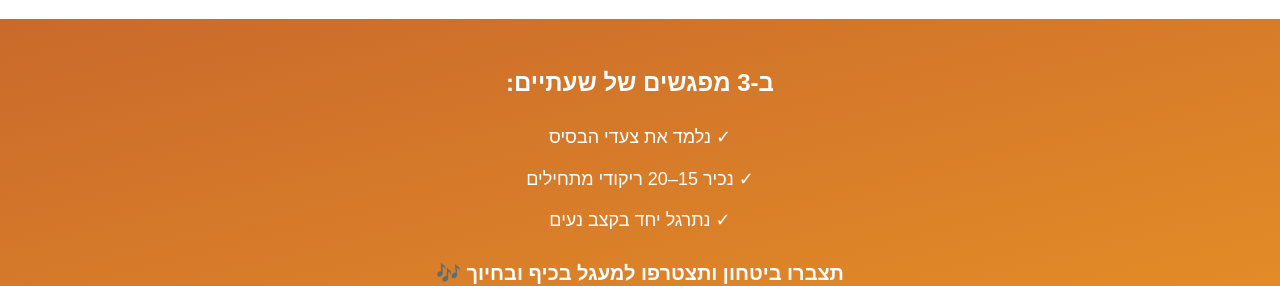
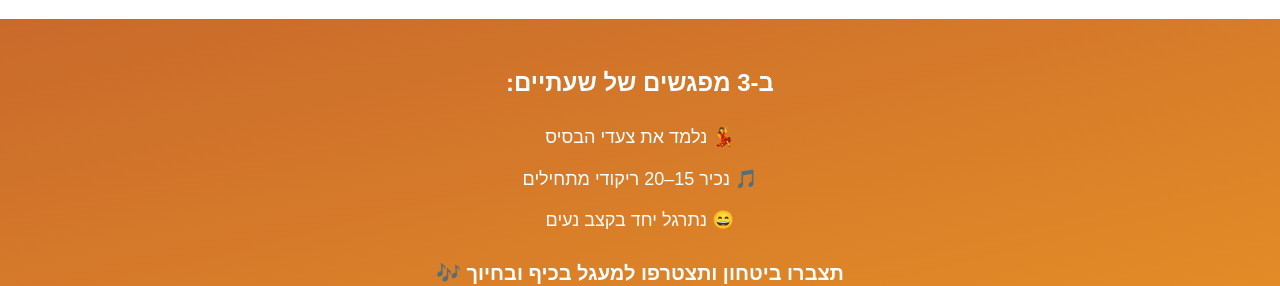
Before and after one commit to shl-udemy/dance-n, a Next.js app: page /workshop in a window 1280 px wide. Shown: the part 1080-1366 px from the top of the page. Built offline with nearby package versions, Linux system fonts and the light colour scheme.

Commit message:
styling icons

```diff
--- a/app/workshop/page.tsx
+++ b/app/workshop/page.tsx
@@ -62,9 +62,9 @@ export default function WorkshopPage() {
         <div className="max-w-md mx-auto">
           <p className="text-2xl font-extrabold mb-6">ב-3 מפגשים של שעתיים:</p>
           <div className="space-y-3 text-lg leading-relaxed text-center mb-6">
-            <p>✓ נלמד את צעדי הבסיס</p>
-            <p>✓ נכיר 15–20 ריקודי מתחילים</p>
-            <p>✓ נתרגל יחד בקצב נעים</p>
+            <p>💃 נלמד את צעדי הבסיס</p>
+            <p>🎵 נכיר 15–20 ריקודי מתחילים</p>
+            <p>😄 נתרגל יחד בקצב נעים</p>
           </div>
           <p className="text-xl font-semibold">תצברו ביטחון ותצטרפו למעגל בכיף ובחיוך 🎶</p>
         </div>
```
